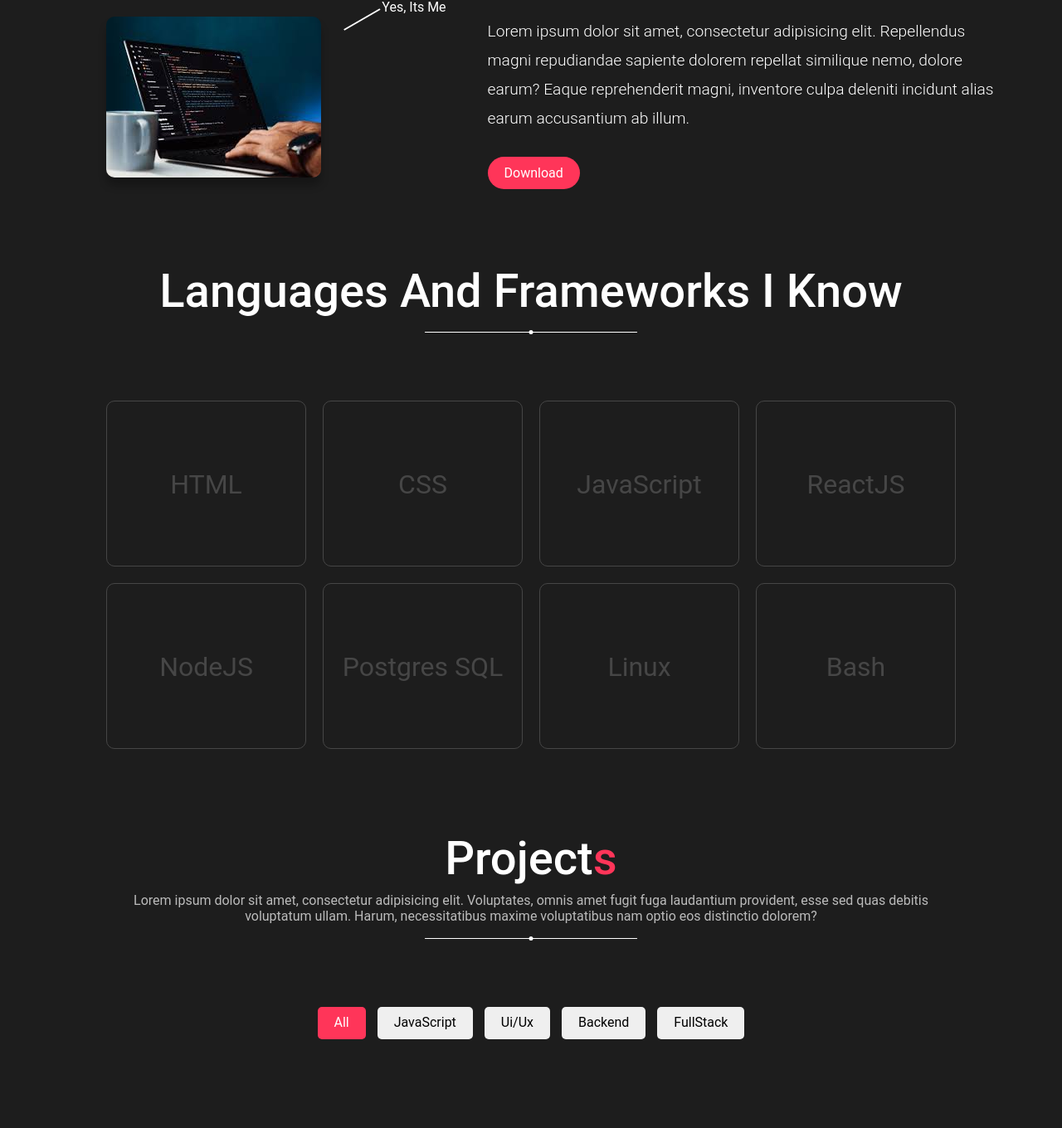
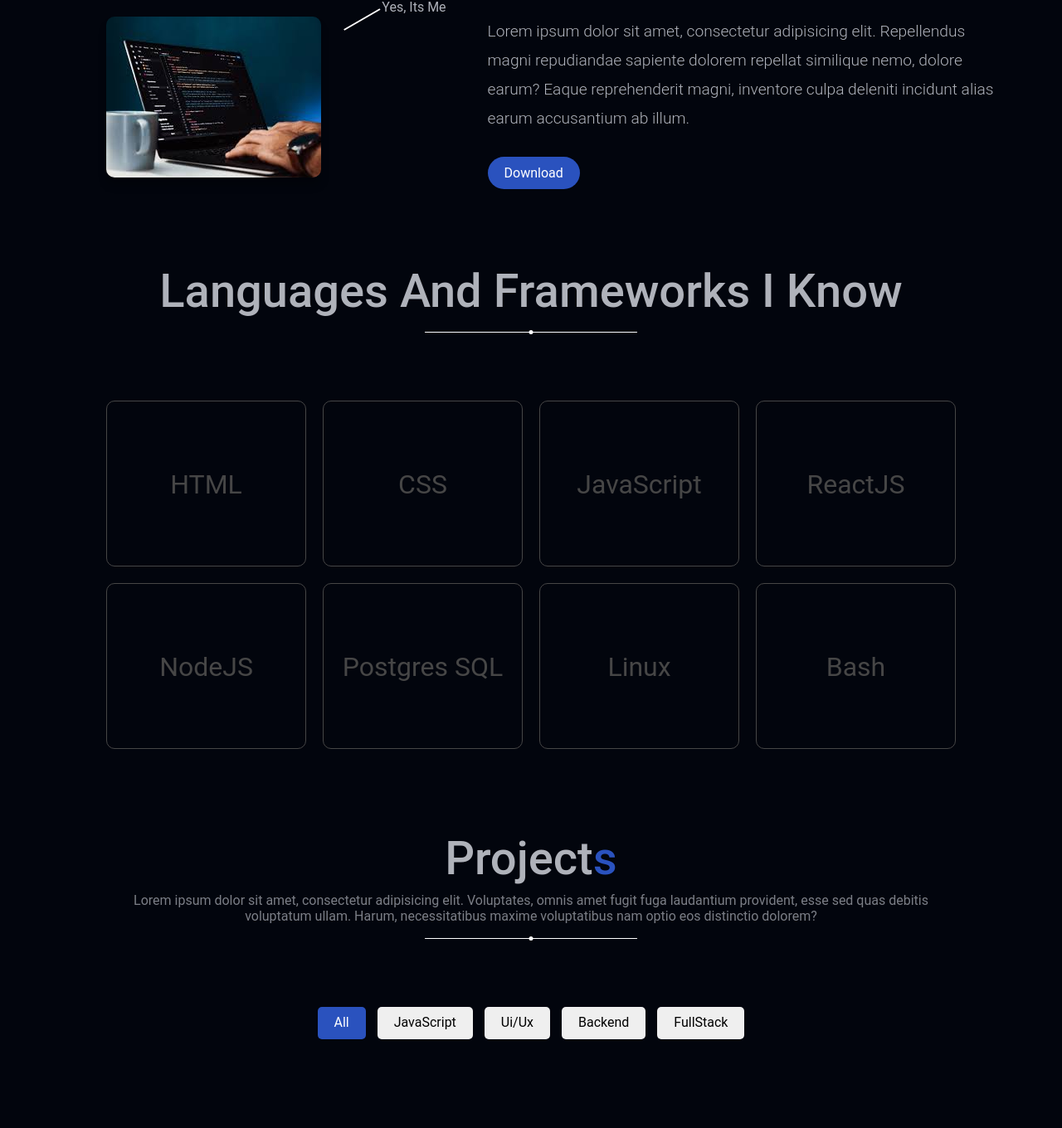
Before and after one commit to jmbealer/my-portfolio, a website: page public/index.html in a window 1280 px wide. Shown: the part 1091-2451 px from the top of the page at 83% size. Drawn offline with nearby package versions, Linux system fonts and the light colour scheme.

Commit message:
updating projects

```diff
--- a/public/style.css
+++ b/public/style.css
@@ -11,8 +11,12 @@ html{
 body{
   width: 100%;
   position: relative;
-  background: #1d1d1d;
-  color: #fff;
+  /* background: #1d1d1d; */
+  background: #02050D;
+  /* background: #0C1839; */
+  /* color: #fff; */
+
+  color: #AFB2BA;
   font-family: "roboto", sans-serif;
 }
 
@@ -102,7 +106,7 @@ body{
 }
 
 .highlight{
-  color: #ff3559;
+  color: #2A52BE;
 }
 
 .profession{
@@ -148,7 +152,8 @@ body{
   padding: 10px 20px;
   text-decoration: none;
   border-radius: 50px;
-  background: #ff3559;
+  /* background: #ff3559; */
+  background: #2A52BE;
   color: #fff;
   text-transform: capitalize;
   border: none;
@@ -281,7 +286,8 @@ body{
 }
 
 .filter-btn.active{
-  background: #ff3559;
+  /* background: #ff3559; */
+  background: #2A52BE;
   color: #fff;
 }
 
@@ -386,7 +392,8 @@ body{
   width: 100%;
   height: 30px;
   text-align: center;
-  background-color: #ff3559;
+  /* background-color: #ff3559; */
+  background-color: #2A52BE;
   text-transform: capitalize;
   line-height: 30px;
 }
```
